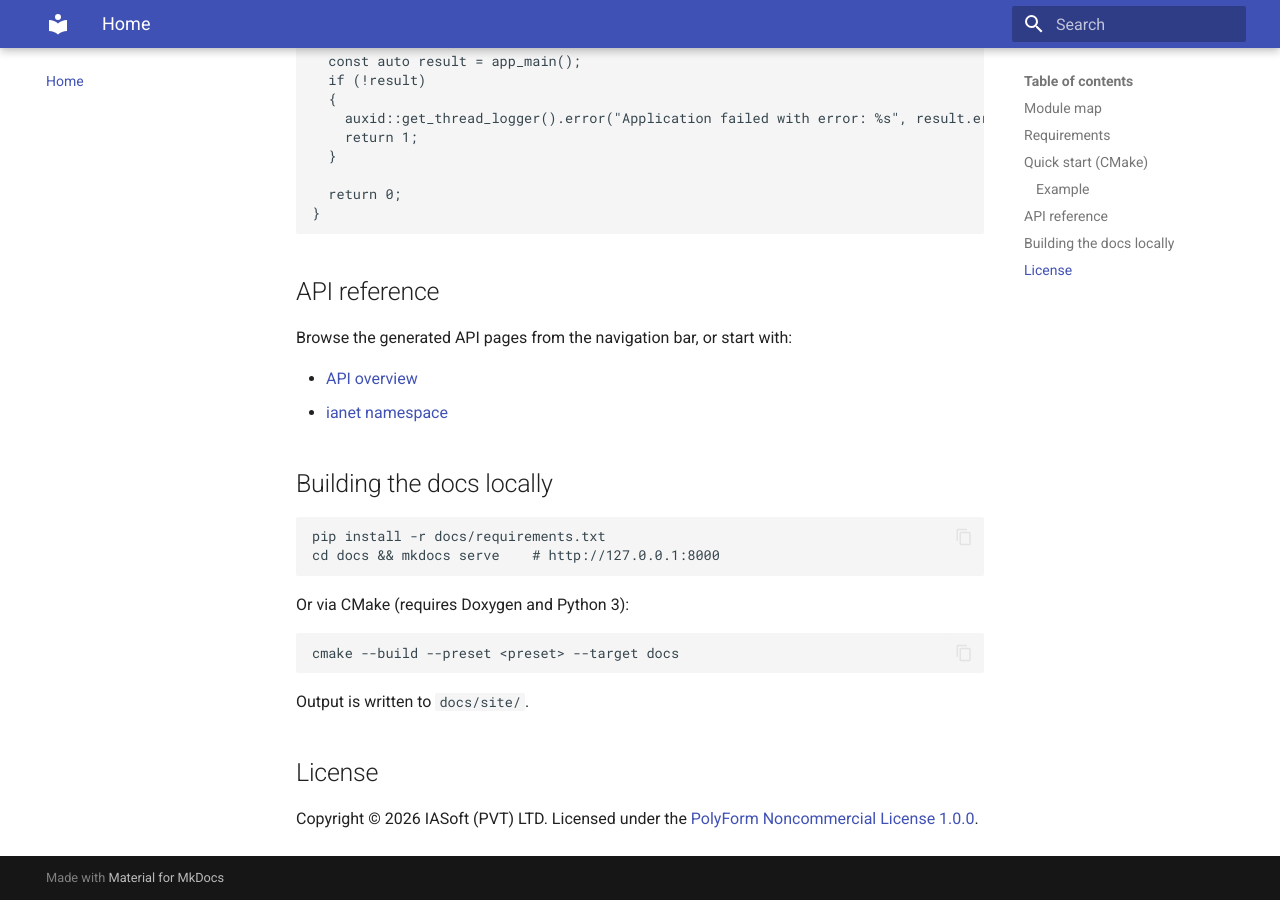
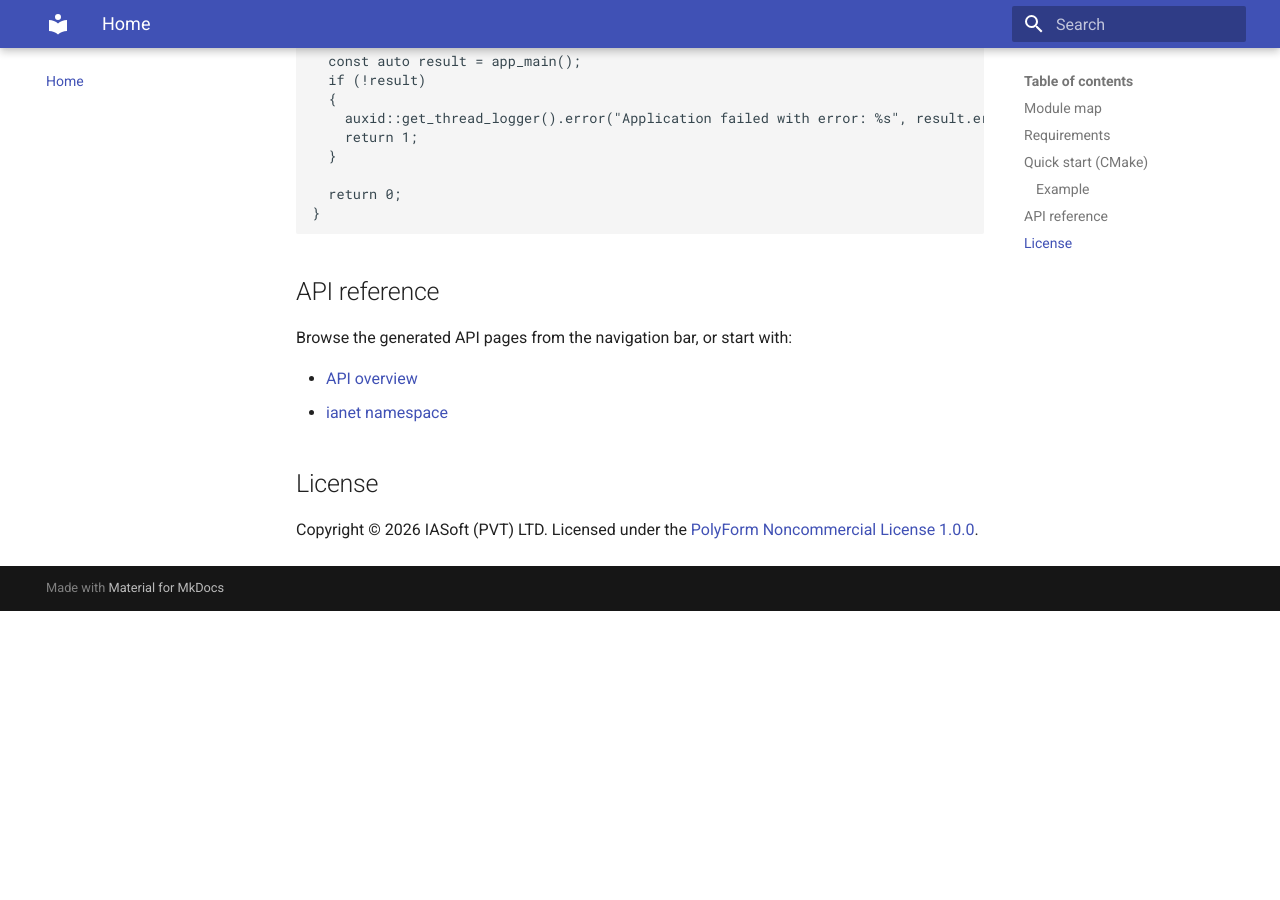
Before and after one commit to IASoft-PVT-LTD/IANet, an MkDocs documentation site: the page built from docs/docs/index.md, in a window 1280 px wide and 900 px high, scrolled down 1836 px. Built offline with MkDocs 1.6.1 and Material for MkDocs 9.7.7, drawn with Linux system fonts in a browser that asks for light colours; after the commit the page ends 2447 px from its top, so only the background shows below that.

Commit message:
[MAINTAIN: Update README

````diff
--- a/docs/docs/index.md
+++ b/docs/docs/index.md
@@ -90,21 +90,6 @@ Browse the generated API pages from the navigation bar, or start with:
 - [API overview](ianet/links.md)
 - [ianet namespace](ianet/namespaceianet.md)
 
-## Building the docs locally
-
-```bash
-pip install -r docs/requirements.txt
-cd docs && mkdocs serve    # http://127.0.0.1:8000
-```
-
-Or via CMake (requires Doxygen and Python 3):
-
-```bash
-cmake --build --preset <preset> --target docs
-```
-
-Output is written to `docs/site/`.
-
 ## License
 
 Copyright © 2026 IASoft (PVT) LTD. Licensed under the
````
Also changed, not shown: README.md.
